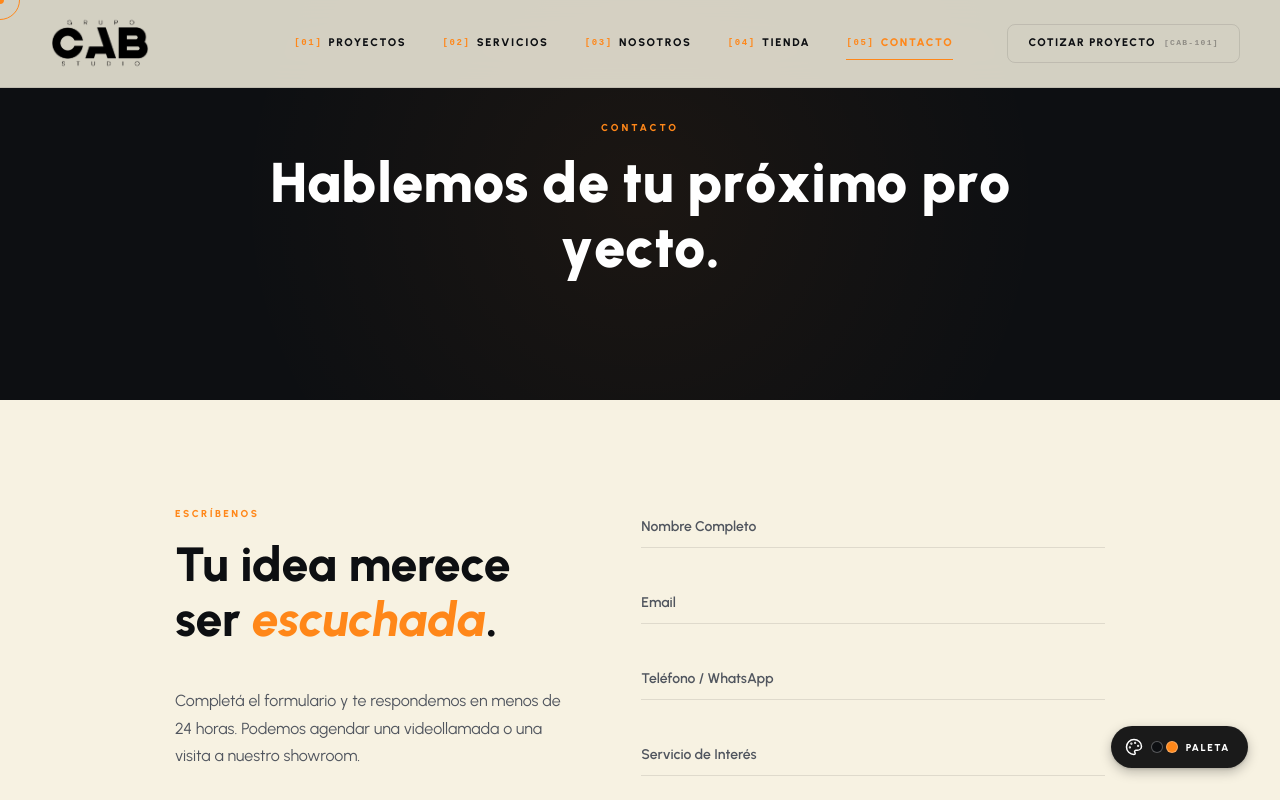
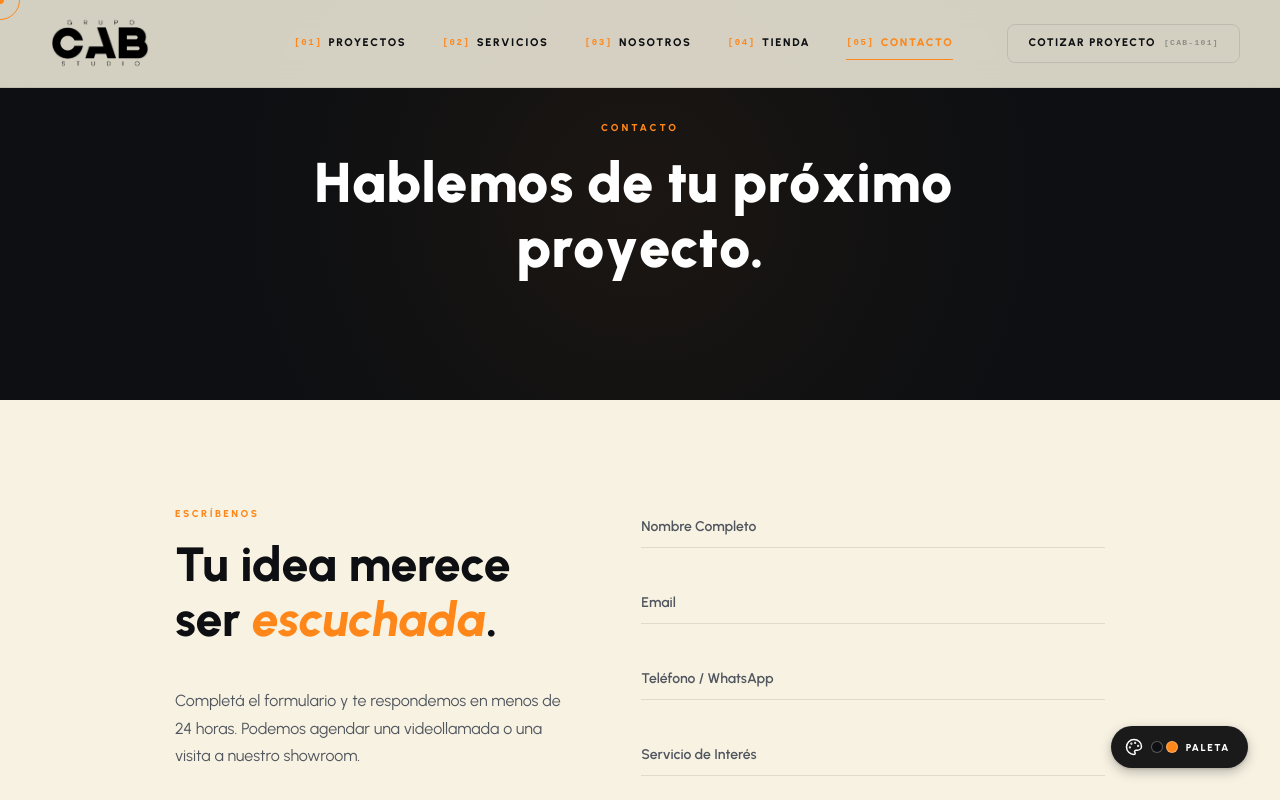
Before and after one commit to LucaFront-End/studio-cab-2, a React (Vite) app: page /contacto in a window 1280 px wide. Shown: the top 800 px of the page. Built offline with nearby package versions, Linux system fonts and the light colour scheme; a web font is replaced by a local one.

Commit message:
fix: corregir corte de texto a mitad de palabra en titulos hero de todas las paginas

```diff
--- a/src/pages/AboutPage.css
+++ b/src/pages/AboutPage.css
@@ -129,6 +129,10 @@
   opacity: 0;
   transform: translateY(50px) rotateX(40deg);
   animation: heroLetterIn 0.6s cubic-bezier(0.25, 1, 0.5, 1) forwards;
+}
+.about-hero-word {
+  display: inline-block;
+  white-space: nowrap;
 }
 
 @keyframes heroLetterIn {
--- a/src/pages/AboutPage.jsx
+++ b/src/pages/AboutPage.jsx
@@ -95,9 +95,17 @@ export default function AboutPage() {
         <div className="about-hero-content">
           <span className={`about-hero-eyebrow ${heroVisible ? 'in-view' : ''}`}>Quiénes Somos</span>
           <h1 className={`about-hero-title ${heroVisible ? 'in-view' : ''}`}>
-            {'Somos Studio CAB.'.split('').map((char, i) => (
-              <span key={i} className="about-hero-letter" style={{ animationDelay: `${0.6 + i * 0.04}s` }}>
-                {char === ' ' ? '\u00A0' : char}
+            {'Somos Studio CAB.'.split(' ').map((word, wi, arr) => (
+              <span key={wi} className="about-hero-word">
+                {word.split('').map((char, ci) => {
+                  const idx = arr.slice(0, wi).join(' ').length + (wi > 0 ? 1 : 0) + ci;
+                  return (
+                    <span key={ci} className="about-hero-letter" style={{ animationDelay: `${0.6 + idx * 0.04}s` }}>
+                      {char}
+                    </span>
+                  );
+                })}
+                {wi < arr.length - 1 && <span className="about-hero-letter">&nbsp;</span>}
               </span>
             ))}
           </h1>
--- a/src/pages/ContactPage.css
+++ b/src/pages/ContactPage.css
@@ -10,6 +10,7 @@
 .cp-hero-eyebrow { display: block; font-size: 10px; font-weight: 800; letter-spacing: 0.3em; text-transform: uppercase; color: var(--colors--theme-orange); margin-bottom: 16px; }
 .cp-hero-title { font-size: clamp(32px, 5vw, 56px); font-weight: 900; color: #fff; line-height: 1.15; }
 .cp-hero-letter { display: inline-block; opacity: 0; transform: translateY(30px); animation: heroLetterIn 0.5s cubic-bezier(0.25,1,0.5,1) forwards; }
+.cp-hero-word { display: inline-block; white-space: nowrap; }
 
 /* ═══ 2: FORM ═══ */
 .cp-form-section { padding: 100px 20px; background: var(--colors--theme-white); }
--- a/src/pages/ContactPage.jsx
+++ b/src/pages/ContactPage.jsx
@@ -39,9 +39,17 @@ export default function ContactPage() {
         <div className={`cp-hero-content ${heroVis ? 'in-view' : ''}`}>
           <span className="cp-hero-eyebrow">Contacto</span>
           <h1 className="cp-hero-title">
-            {'Hablemos de tu próximo proyecto.'.split('').map((char, i) => (
-              <span key={i} className="cp-hero-letter" style={{ animationDelay: `${0.3 + i * 0.03}s` }}>
-                {char === ' ' ? '\u00A0' : char}
+            {'Hablemos de tu próximo proyecto.'.split(' ').map((word, wi, arr) => (
+              <span key={wi} className="cp-hero-word">
+                {word.split('').map((char, ci) => {
+                  const idx = arr.slice(0, wi).join(' ').length + (wi > 0 ? 1 : 0) + ci;
+                  return (
+                    <span key={ci} className="cp-hero-letter" style={{ animationDelay: `${0.3 + idx * 0.03}s` }}>
+                      {char}
+                    </span>
+                  );
+                })}
+                {wi < arr.length - 1 && <span className="cp-hero-letter">&nbsp;</span>}
               </span>
             ))}
           </h1>
--- a/src/pages/ProjectDetailPage.css
+++ b/src/pages/ProjectDetailPage.css
@@ -16,6 +16,7 @@
 
 .pdv2-hero-title { font-size: clamp(42px, 8vw, 90px); font-weight: 900; color: #fff; line-height: 1.0; margin-bottom: 12px; perspective: 600px; }
 .pdv2-letter { display: inline-block; opacity: 0; transform: translateY(80px) rotateX(60deg); animation: heroLetterIn 0.65s cubic-bezier(0.16, 1, 0.3, 1) forwards; }
+.pdv2-word { display: inline-block; white-space: nowrap; }
 
 .pdv2-hero-location { font-size: 15px; color: rgba(255,255,255,0.5); font-weight: 500; }
 
--- a/src/pages/ProjectDetailPage.jsx
+++ b/src/pages/ProjectDetailPage.jsx
@@ -158,9 +158,17 @@ export default function ProjectDetailPage() {
         <div className={`pdv2-hero-content ${heroVis ? 'in-view' : ''}`}>
           <span className="pdv2-hero-category">{project.category}</span>
           <h1 className="pdv2-hero-title">
-            {project.title.split('').map((char, i) => (
-              <span key={i} className="pdv2-letter" style={{ animationDelay: `${0.5 + i * 0.04}s` }}>
-                {char === ' ' ? '\u00A0' : char}
+            {project.title.split(' ').map((word, wi, arr) => (
+              <span key={wi} className="pdv2-word">
+                {word.split('').map((char, ci) => {
+                  const idx = arr.slice(0, wi).join(' ').length + (wi > 0 ? 1 : 0) + ci;
+                  return (
+                    <span key={ci} className="pdv2-letter" style={{ animationDelay: `${0.5 + idx * 0.04}s` }}>
+                      {char}
+                    </span>
+                  );
+                })}
+                {wi < arr.length - 1 && <span className="pdv2-letter">&nbsp;</span>}
               </span>
             ))}
           </h1>
--- a/src/pages/ServiceDetailPage.css
+++ b/src/pages/ServiceDetailPage.css
@@ -16,6 +16,7 @@
 
 .sdv2-hero-title { font-size: clamp(40px, 7vw, 80px); font-weight: 900; color: #fff; line-height: 1.05; margin-bottom: 16px; perspective: 600px; }
 .sdv2-letter { display: inline-block; opacity: 0; transform: translateY(60px) rotateX(50deg); animation: heroLetterIn 0.6s cubic-bezier(0.16, 1, 0.3, 1) forwards; }
+.sdv2-word { display: inline-block; white-space: nowrap; }
 
 .sdv2-hero-sub { font-size: 18px; color: rgba(255,255,255,0.6); font-style: italic; margin-bottom: 40px; max-width: 550px; }
 
--- a/src/pages/ServiceDetailPage.jsx
+++ b/src/pages/ServiceDetailPage.jsx
@@ -189,9 +189,17 @@ export default function ServiceDetailPage() {
         <div className={`sdv2-hero-content ${heroVis ? 'in-view' : ''}`}>
           <span className="sdv2-hero-tag">{service.tag}</span>
           <h1 className="sdv2-hero-title">
-            {service.title.split('').map((char, i) => (
-              <span key={i} className="sdv2-letter" style={{ animationDelay: `${0.4 + i * 0.035}s` }}>
-                {char === ' ' ? '\u00A0' : char}
+            {service.title.split(' ').map((word, wi, arr) => (
+              <span key={wi} className="sdv2-word">
+                {word.split('').map((char, ci) => {
+                  const idx = arr.slice(0, wi).join(' ').length + (wi > 0 ? 1 : 0) + ci;
+                  return (
+                    <span key={ci} className="sdv2-letter" style={{ animationDelay: `${0.4 + idx * 0.035}s` }}>
+                      {char}
+                    </span>
+                  );
+                })}
+                {wi < arr.length - 1 && <span className="sdv2-letter">&nbsp;</span>}
               </span>
             ))}
           </h1>
```
